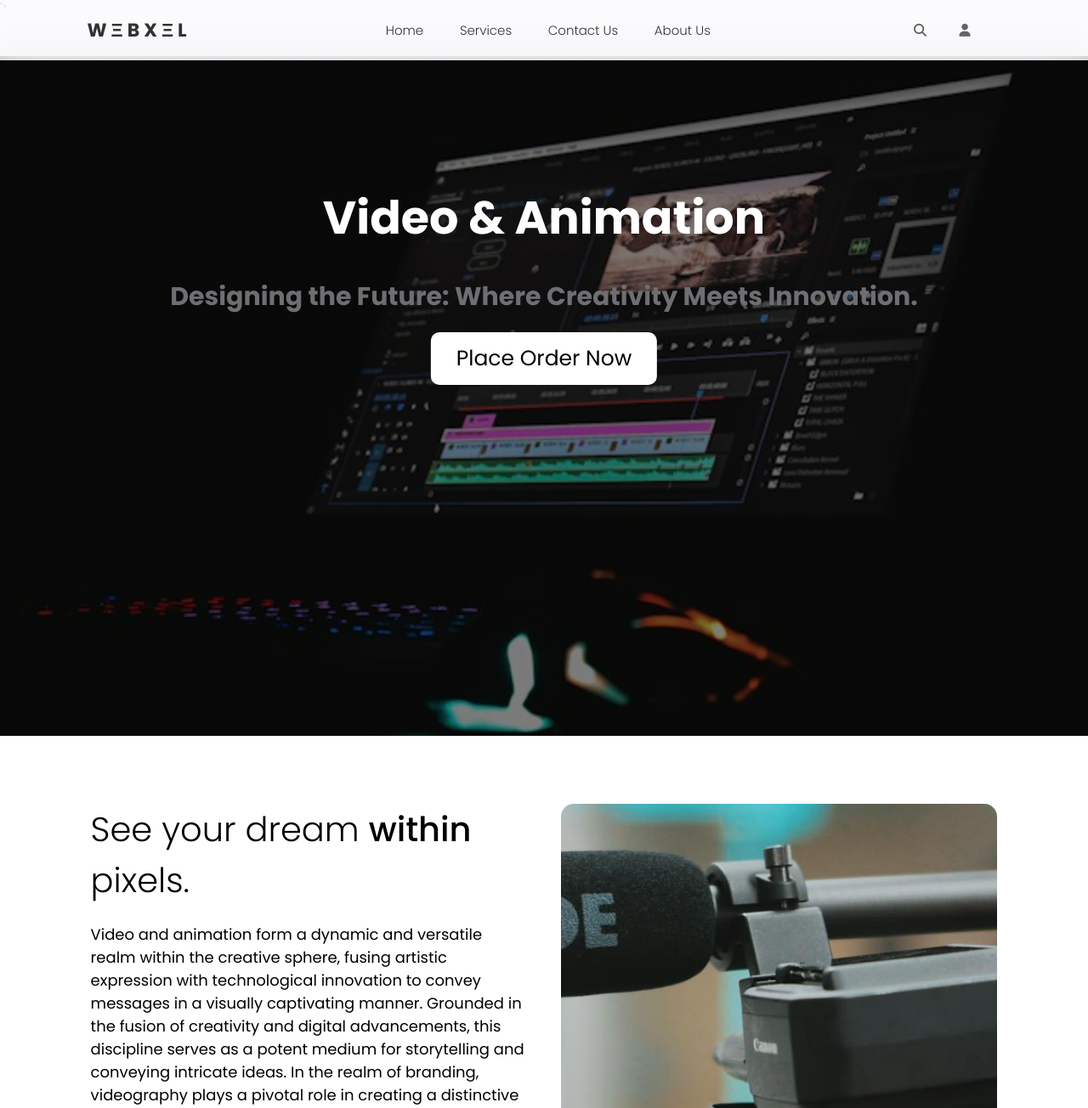
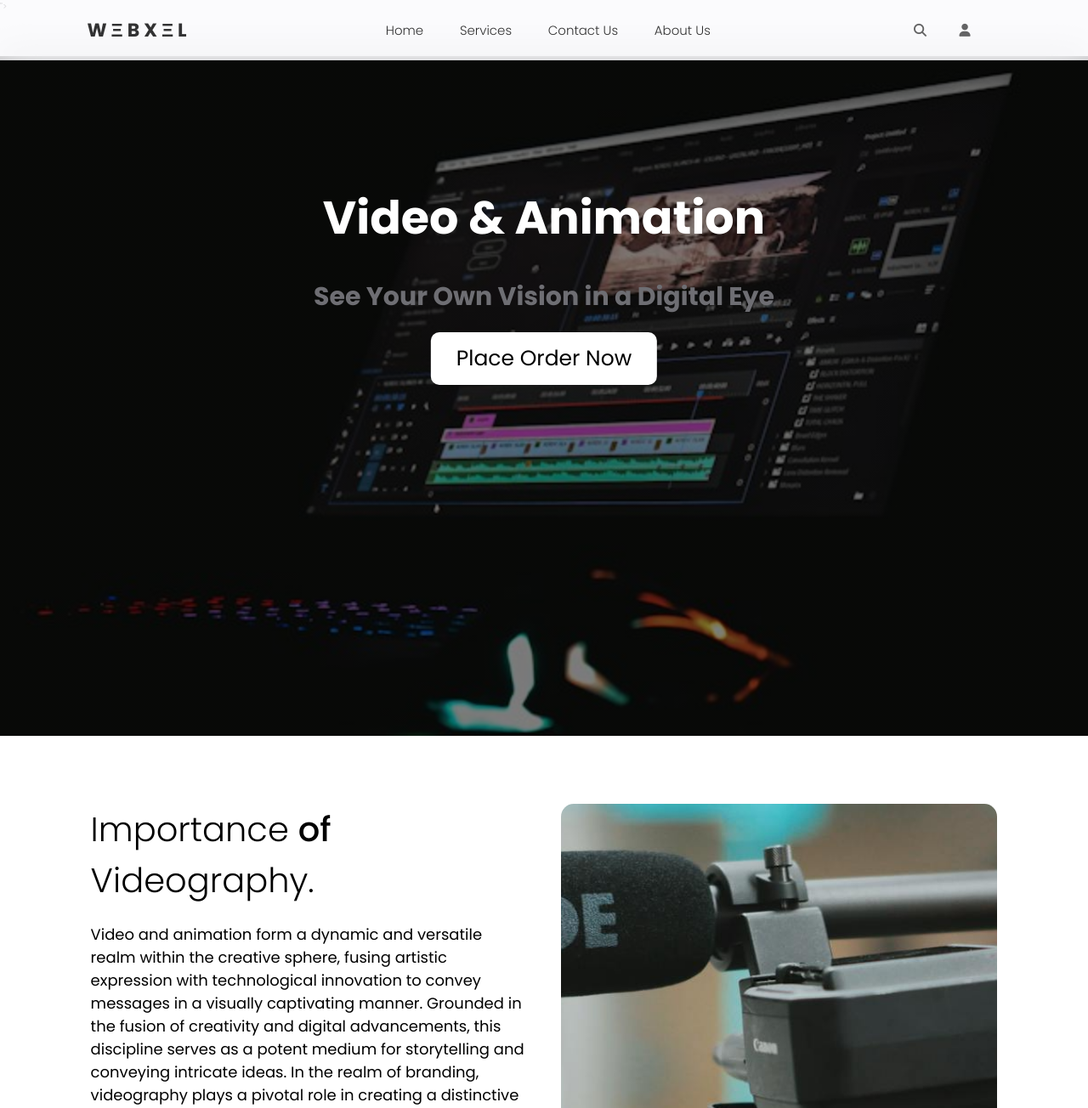
Before and after one commit to charukaonline/webxel-website, a PHP site: page /sub_pages/video_animation.php in a window 1280 px wide. Shown: the top 1304 px of the page at 85% size. Run offline with PHP 8.4, Linux system fonts and the light colour scheme; some libraries are stand-ins or nearby versions.

Commit message:
video-animation update

```diff
--- a/sub_pages/video_animation.php
+++ b/sub_pages/video_animation.php
@@ -30,14 +30,14 @@
 
     <div class="video-animation-heading-section">
       <h1>Video & Animation</h1>
-      <h3>Designing the Future: Where Creativity Meets Innovation.</h3>
+      <h3>See Your Own Vision in a Digital Eye</h3>
       <a href="../sub_pages/order.php">Place Order Now</a>
     </div>
   </div>
 
   <div class="video-animation-content-section">
     <div class="video-animation-content-1">
-      <h2> See your dream <span> within </span> pixels. </h2>
+      <h2> Importance <span> of </span> Videography. </h2>
       <p>Video and animation form a dynamic and versatile realm within the creative sphere, fusing artistic expression with technological innovation to convey messages in a visually captivating manner. Grounded in the fusion of creativity and digital advancements, this discipline serves as a potent medium for storytelling and conveying intricate ideas.
       In the realm of branding, videography plays a pivotal role in creating a distinctive visual identity. A well-executed video can encapsulate a brand's personality, values, and story. This includes considerations of cinematography style, color grading, and overall visual consistency. By maintaining coherence in videography across different contexts and channels, brands can establish recognition and foster trust with their audiences. <br><br>
         From promotional videos and advertisements to immersive animations and interactive content, the video and animation domain plays a pivotal role in shaping the visual narrative for individuals, businesses, and organizations. It is a transformative tool that engages audiences and leaves a lasting impact by bringing ideas to life through the seamless integration of motion, visual effects, and sound. In a world driven by visual experiences, video and animation are indispensable elements in crafting compelling and memorable visual identities across various platforms and mediums. </p> <br><br>
```
